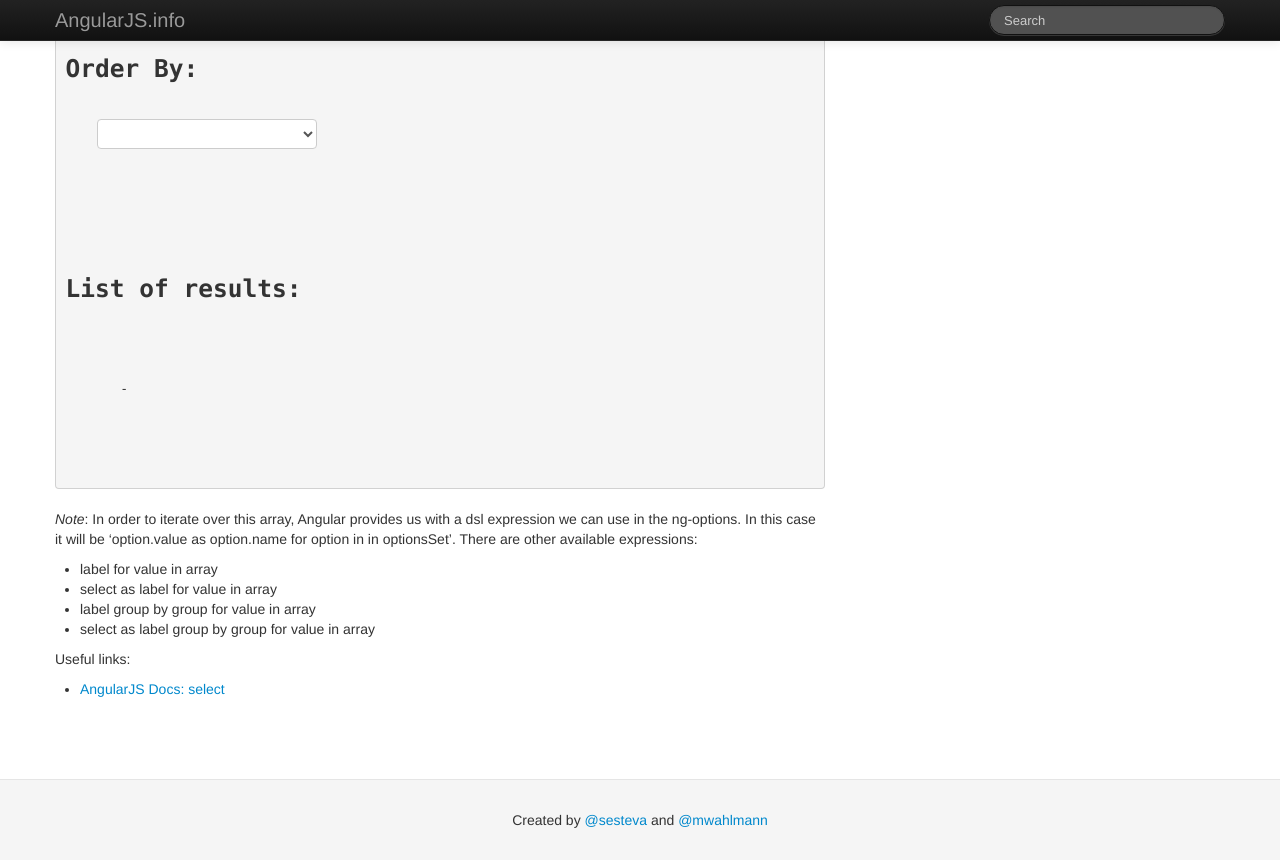
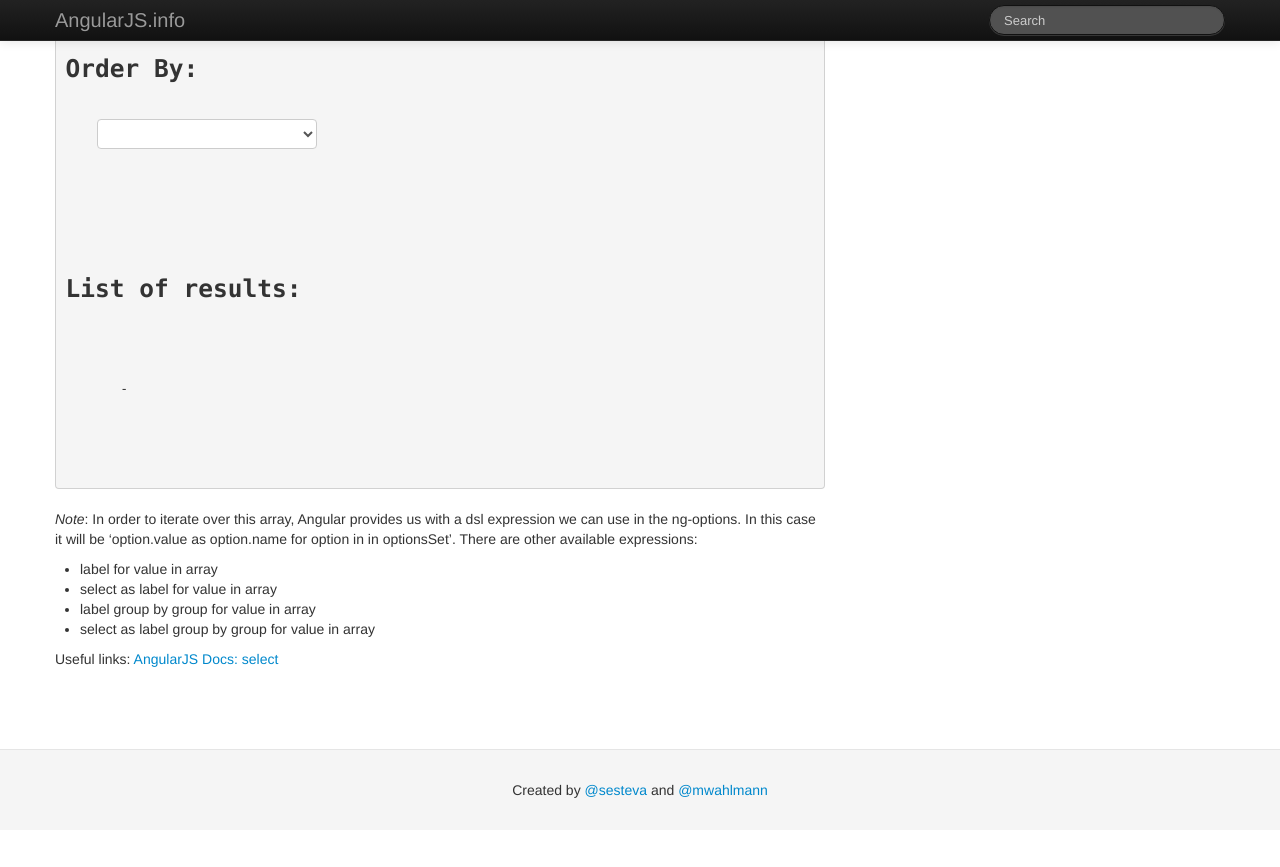
Before and after one commit to ng-learn-org/ng-learn-org.github.io, a Jekyll site: the page built from index.html, in a window 1280 px wide and 900 px high, scrolled down 1332 px. Shown: the top 867 px of the window. Built offline with Jekyll 4.4.1, drawn with Linux system fonts in a browser that asks for light colours; the list of posts is cut into pages by our own code.

Commit message:
changed to prettyprint

```diff
--- a/_posts/2013-06-25-Ordering_a_set_of_results.markdown
+++ b/_posts/2013-06-25-Ordering_a_set_of_results.markdown
@@ -28,7 +28,6 @@ _Note_: In order to iterate over this array, Angular provides us with a dsl expr
 *  label group by group for value in array
 *  select as label group by group for value in array
 
-Useful links:
-*  [AngularJS Docs: select][1]
+Useful links: [AngularJS Docs: select][1]
 
 [1]: http://docs.angularjs.org/api/ng.directive:select
```
